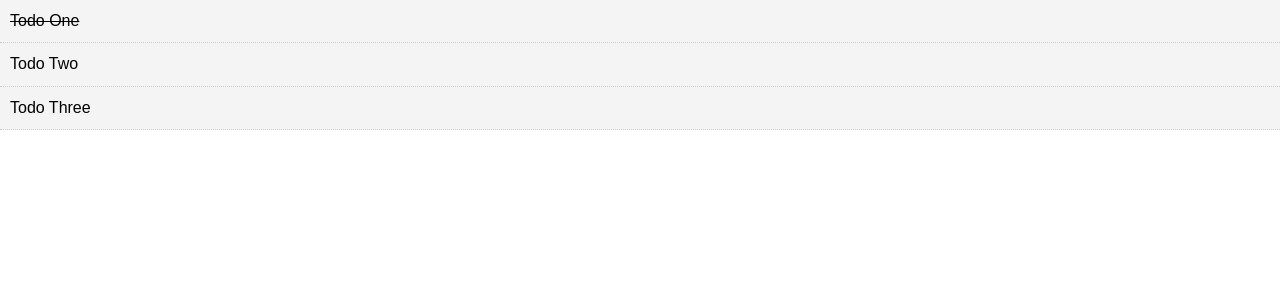
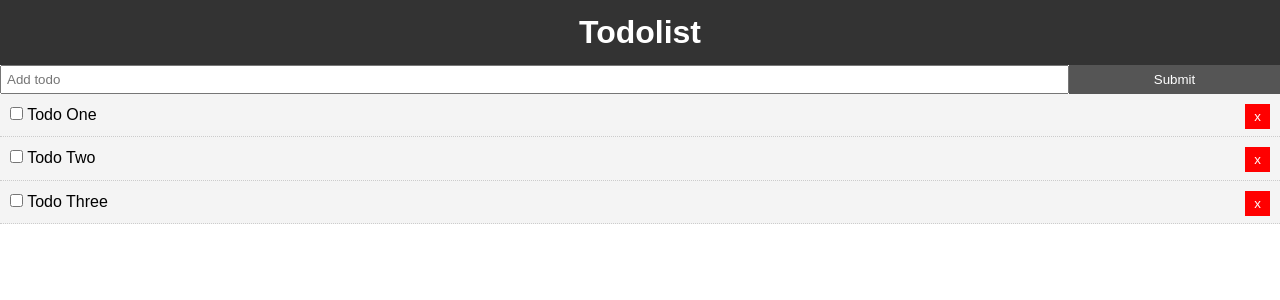
Before and after one commit to echo127/TypeScript-Vue-Todolist, a Vue app: page / in a window 1280 px wide. Shown: the top 300 px of the page. Built offline with nearby package versions, Linux system fonts and the light colour scheme.

Commit message:
added add and delete todo functions

```diff
--- a/src/App.vue
+++ b/src/App.vue
@@ -1,28 +1,46 @@
 <template>
   <div id="app">
-    <Todos :todos="todos" />
+    <Header />
+    <AddTodo @add-todo="addTodo" />
+    <Todos
+      :todos="todos"
+      @del-todo="deleteTodo"
+    />
   </div>
 </template>
 
 <script lang="ts">
-import { Component, Vue } from "vue-property-decorator";
+import { Component, Prop, Vue } from "vue-property-decorator";
 import Todos from "./components/Todos.vue";
+// import TodoItem from "./components/TodoItem.vue";
+import AddTodo from "./components/AddTodo.vue";
+import Header from "./components/layout/header.vue";
 
 @Component({
   components: {
-    Todos
+    AddTodo,
+    Todos,
+    Header
   },
   data() {
     return {
       todos: [
-        { id: 1, title: "Todo One", completed: true },
+        { id: 1, title: "Todo One", completed: false },
         { id: 2, title: "Todo Two", completed: false },
         { id: 3, title: "Todo Three", completed: false }
       ]
     };
   }
 })
-export default class App extends Vue {}
+export default class App extends Vue {
+  deleteTodo(id: number) {
+    console.log(id);
+    this.$data.todos = this.$data.todos.filter(todo => todo.id !== id);
+  }
+  addTodo(NewTodo) {
+    this.$data.todos = [...this.$data.todos, NewTodo];
+  }
+}
 </script>
 
 <style>
--- /dev/null
+++ b/src/components/AddTodo.vue
@@ -0,0 +1,54 @@
+<template>
+  <div>
+    <form @submit="addTodo">
+      <input
+        type="text"
+        v-model="title"
+        name="title"
+        placeholder="Add todo"
+      >
+      <input
+        type="submit"
+        value="Submit"
+        class="btn"
+      >
+    </form>
+  </div>
+</template>
+<script lang="ts">
+import { Component, Prop, Vue } from "vue-property-decorator";
+import uuid from "uuid";
+
+@Component({
+  data() {
+    return {
+      title: ""
+    };
+  }
+})
+export default class AddTodo extends Vue {
+  addTodo(e) {
+    e.preventDefault();
+    const newTodo = {
+      id: uuid.v4(),
+      title: this.$data.title,
+      completed: false
+    };
+    //send up to app.vue
+    this.$emit("add-todo", newTodo);
+    this.$data.title = "";
+  }
+}
+</script>
+<style scoped>
+form {
+  display: flex;
+}
+input[type="text"] {
+  flex: 10;
+  padding: 5px;
+}
+input[type="submit"] {
+  flex: 2;
+}
+</style>
--- a/src/components/TodoItem.vue
+++ b/src/components/TodoItem.vue
@@ -1,9 +1,19 @@
 <template>
   <div
     class="todo-item"
-    :class="{'is-complete': todoItem.completed}"
+    :class="{'is-complete': todo.completed}"
   >
-    <p>{{todoItem.title}}</p>
+    <p>
+      <input
+        type="checkbox"
+        v-on:change="markComplete"
+      >
+      {{todo.title}}
+      <button
+        @click="$emit('del-todo', todo.id)"
+        class="del"
+      >x</button>
+    </p>
   </div>
 </template>
 <script lang="ts">
@@ -11,7 +21,10 @@ import { Component, Prop, Vue } from "vue-property-decorator";
 
 @Component
 export default class TodoItem extends Vue {
-  @Prop() private todoItem: any;
+  @Prop() private todo: any;
+  markComplete() {
+    this.todo.completed = !this.todo.completed;
+  }
 }
 </script>
 
--- a/src/components/Todos.vue
+++ b/src/components/Todos.vue
@@ -4,7 +4,10 @@
       v-for="todo in todos"
       :key="todo.id"
     >
-      <TodoItem :todoItem="todo" />
+      <TodoItem
+        :todo="todo"
+        @del-todo="$emit('del-todo', todo.id)"
+      />
     </div>
   </div>
 </template>
--- /dev/null
+++ b/src/components/layout/header.vue
@@ -0,0 +1,24 @@
+<template>
+  <header class="header">
+    <h1>Todolist</h1>
+  </header>
+</template>
+<script>
+import { Component, Prop, Vue } from "vue-property-decorator";
+
+@Component
+export default class Header extends Vue {}
+</script>
+
+<style scoped>
+.header {
+  background: #333;
+  color: #fff;
+  text-align: center;
+  padding: 10px;
+}
+.header a {
+  color: #fff;
+  padding-right: 5px;
+}
+</style>
```
Also changed, not shown: src/components/HelloWorld.vue (deleted, +0 -32 lines).
